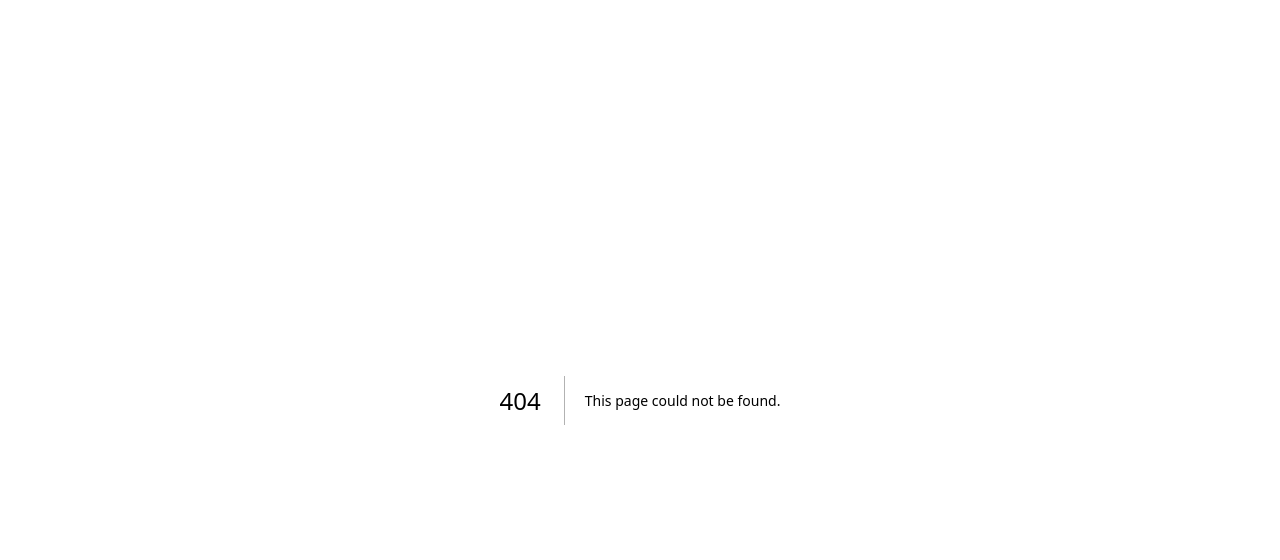
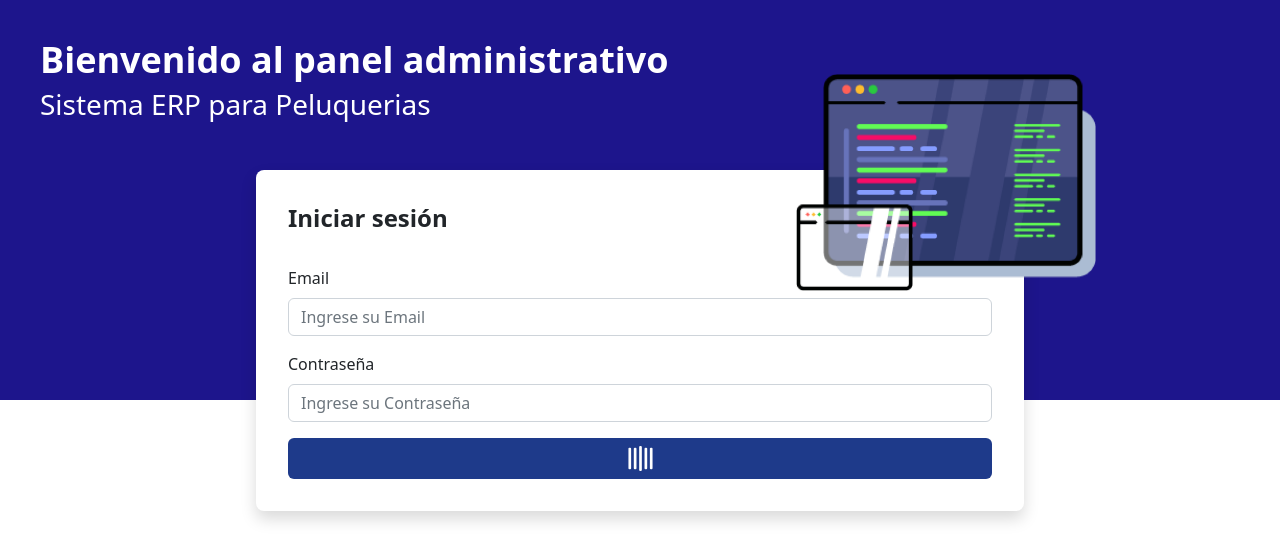
Before and after one commit to Gertecnology/peluSys-fronted, a Next.js app: page /login in a window 1280 px wide. Before the commit this address had no page. Shown: the top 560 px of the page. Built offline with nearby package versions, Linux system fonts and the light colour scheme.

Commit message:
SDG-16 Login

```diff
--- /dev/null
+++ b/postcss.config.js
@@ -0,0 +1,6 @@
+module.exports = {
+  plugins: {
+    tailwindcss: {},
+    autoprefixer: {},
+  },
+}
--- a/src/pages/_app.js
+++ b/src/pages/_app.js
@@ -1,4 +1,5 @@
 import '@/styles/globals.css'
+import "bootstrap/dist/css/bootstrap.min.css"
 
 export default function App({ Component, pageProps }) {
   return <Component {...pageProps} />
--- a/src/pages/_document.js
+++ b/src/pages/_document.js
@@ -1,5 +1,4 @@
 import { Html, Head, Main, NextScript } from 'next/document'
-
 export default function Document() {
   return (
     <Html lang="en">
--- a/src/pages/index.js
+++ b/src/pages/index.js
@@ -1,9 +1,4 @@
-import Head from 'next/head'
-import Image from 'next/image'
-import { Inter } from 'next/font/google'
-import styles from '@/styles/Home.module.css'
 
-const inter = Inter({ subsets: ['latin'] })
 
 export default function Home() {
   return (
--- /dev/null
+++ b/src/pages/login.js
@@ -0,0 +1,108 @@
+import Form from 'react-bootstrap/Form';
+import { useForm } from "react-hook-form";
+import Image from 'next/image';
+import LoginImg from "../../public/LoginImage.png"
+import { Bars } from 'react-loader-spinner';
+
+
+const Login = () => {
+    const regexEmail = /^[\w-.]+@([\w-]+\.)+[\w-]{2,}$/;
+    const { register, handleSubmit, formState: { errors, isLoading } } = useForm();
+
+    const onSubmit = () => {
+
+    }
+
+    return (
+        <div
+            className="h-screen block align-middle p-10"
+            style={{
+                backgroundImage:
+                    "linear-gradient(to bottom, #1D158C 50%, #FFF 50%)",
+            }}
+        >
+
+
+            <div>
+                <h1 className="text-4xl font-bold mb-2 text-white font-impact text-left">
+                    Bienvenido al panel administrativo
+                </h1>
+                <h3 className="mb-8 text-white font-impact text-left">
+                    Sistema ERP para Peluquerias
+                </h3>
+            </div>
+
+            <div class="relative">
+                <div className='hidden lg:block absolute -top-20 right-36 '>
+                    <div>
+                        <Image src={LoginImg} width={300} height={300} />
+                    </div>
+                </div>
+            </div>
+
+            <div className="flex justify-center align-middle">
+
+                <div className="w-full max-w-3xl bg-white p-8 m-3 rounded-lg shadow shadow-black">
+
+
+                    <h2 className="text-2xl font-bold mb-8">Iniciar sesión</h2>
+                    <Form onSubmit={handleSubmit(onSubmit)}>
+
+                        <Form.Group className="mb-3">
+                            <Form.Label>
+                                Email
+                            </Form.Label>
+                            <Form.Control
+                                {...register("email", {
+                                    required: true, pattern: {
+                                        message: "format",
+                                        value: regexEmail
+                                    }
+                                })}
+
+                                isInvalid={errors.email}
+                                placeholder="Ingrese su Email"
+                            />
+                        </Form.Group>
+
+
+
+                        <Form.Group className="mb-3">
+                            <Form.Label>
+                                Contraseña
+                            </Form.Label>
+                            <Form.Control
+                                {...register("password", { required: true })}
+
+                                isInvalid={errors.password}
+                                placeholder="Ingrese su Contraseña"
+                                type="password"
+                            />
+                        </Form.Group>
+
+                        <div className="flex items-center justify-between w-full">
+                            <button
+                                className=" w-full justify-center text-center align-middle bg-blue-900 hover:bg-blue-950 text-white font-bold py-2 px-4 rounded focus:outline-none focus:shadow-outline"
+                                type="submit"
+                            >
+                                {!isLoading ? <Bars
+                                    height="25"
+                                    width="25"
+                                    color="#FFF"
+                                    ariaLabel="bars-loading"
+                                    wrapperStyle={{}}
+                                    wrapperClass="text-center justify-center"
+                                    visible={true}
+                                /> : "Iniciar Sesion"}
+                            </button>
+                        </div>
+                    </Form>
+                </div>
+            </div>
+
+
+        </div>
+    );
+};
+
+export default Login;
--- a/src/styles/globals.css
+++ b/src/styles/globals.css
@@ -1,107 +1,3 @@
-:root {
-  --max-width: 1100px;
-  --border-radius: 12px;
-  --font-mono: ui-monospace, Menlo, Monaco, 'Cascadia Mono', 'Segoe UI Mono',
-    'Roboto Mono', 'Oxygen Mono', 'Ubuntu Monospace', 'Source Code Pro',
-    'Fira Mono', 'Droid Sans Mono', 'Courier New', monospace;
-
-  --foreground-rgb: 0, 0, 0;
-  --background-start-rgb: 214, 219, 220;
-  --background-end-rgb: 255, 255, 255;
-
-  --primary-glow: conic-gradient(
-    from 180deg at 50% 50%,
-    #16abff33 0deg,
-    #0885ff33 55deg,
-    #54d6ff33 120deg,
-    #0071ff33 160deg,
-    transparent 360deg
-  );
-  --secondary-glow: radial-gradient(
-    rgba(255, 255, 255, 1),
-    rgba(255, 255, 255, 0)
-  );
-
-  --tile-start-rgb: 239, 245, 249;
-  --tile-end-rgb: 228, 232, 233;
-  --tile-border: conic-gradient(
-    #00000080,
-    #00000040,
-    #00000030,
-    #00000020,
-    #00000010,
-    #00000010,
-    #00000080
-  );
-
-  --callout-rgb: 238, 240, 241;
-  --callout-border-rgb: 172, 175, 176;
-  --card-rgb: 180, 185, 188;
-  --card-border-rgb: 131, 134, 135;
-}
-
-@media (prefers-color-scheme: dark) {
-  :root {
-    --foreground-rgb: 255, 255, 255;
-    --background-start-rgb: 0, 0, 0;
-    --background-end-rgb: 0, 0, 0;
-
-    --primary-glow: radial-gradient(rgba(1, 65, 255, 0.4), rgba(1, 65, 255, 0));
-    --secondary-glow: linear-gradient(
-      to bottom right,
-      rgba(1, 65, 255, 0),
-      rgba(1, 65, 255, 0),
-      rgba(1, 65, 255, 0.3)
-    );
-
-    --tile-start-rgb: 2, 13, 46;
-    --tile-end-rgb: 2, 5, 19;
-    --tile-border: conic-gradient(
-      #ffffff80,
-      #ffffff40,
-      #ffffff30,
-      #ffffff20,
-      #ffffff10,
-      #ffffff10,
-      #ffffff80
-    );
-
-    --callout-rgb: 20, 20, 20;
-    --callout-border-rgb: 108, 108, 108;
-    --card-rgb: 100, 100, 100;
-    --card-border-rgb: 200, 200, 200;
-  }
-}
-
-* {
-  box-sizing: border-box;
-  padding: 0;
-  margin: 0;
-}
-
-html,
-body {
-  max-width: 100vw;
-  overflow-x: hidden;
-}
-
-body {
-  color: rgb(var(--foreground-rgb));
-  background: linear-gradient(
-      to bottom,
-      transparent,
-      rgb(var(--background-end-rgb))
-    )
-    rgb(var(--background-start-rgb));
-}
-
-a {
-  color: inherit;
-  text-decoration: none;
-}
-
-@media (prefers-color-scheme: dark) {
-  html {
-    color-scheme: dark;
-  }
-}
+@tailwind base;
+@tailwind components;
+@tailwind utilities;
--- /dev/null
+++ b/tailwind.config.js
@@ -0,0 +1,15 @@
+/** @type {import('tailwindcss').Config} */
+module.exports = {
+  content: [
+    "./app/**/*.{js,ts,jsx,tsx,mdx}",
+    "./pages/**/*.{js,ts,jsx,tsx,mdx}",
+    "./components/**/*.{js,ts,jsx,tsx,mdx}",
+
+    // Or if using `src` directory:
+    "./src/**/*.{js,ts,jsx,tsx,mdx}",
+  ],
+  theme: {
+    extend: {},
+  },
+  plugins: [],
+}
```
Also changed, not shown: package.json (+10 -1 lines), public/LoginImage.png (added), 1 other file (tests, documents, lock files or other folders).
